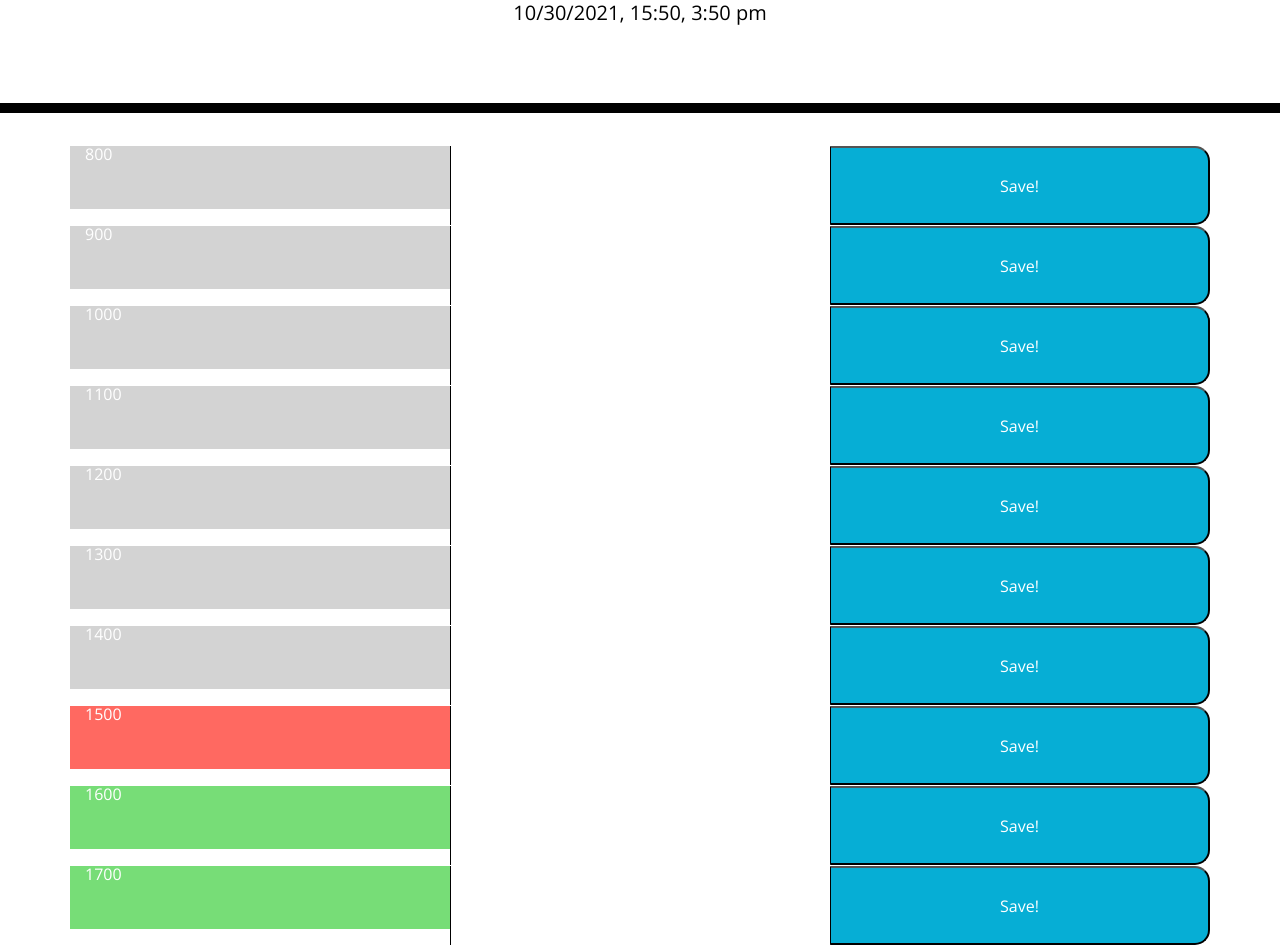
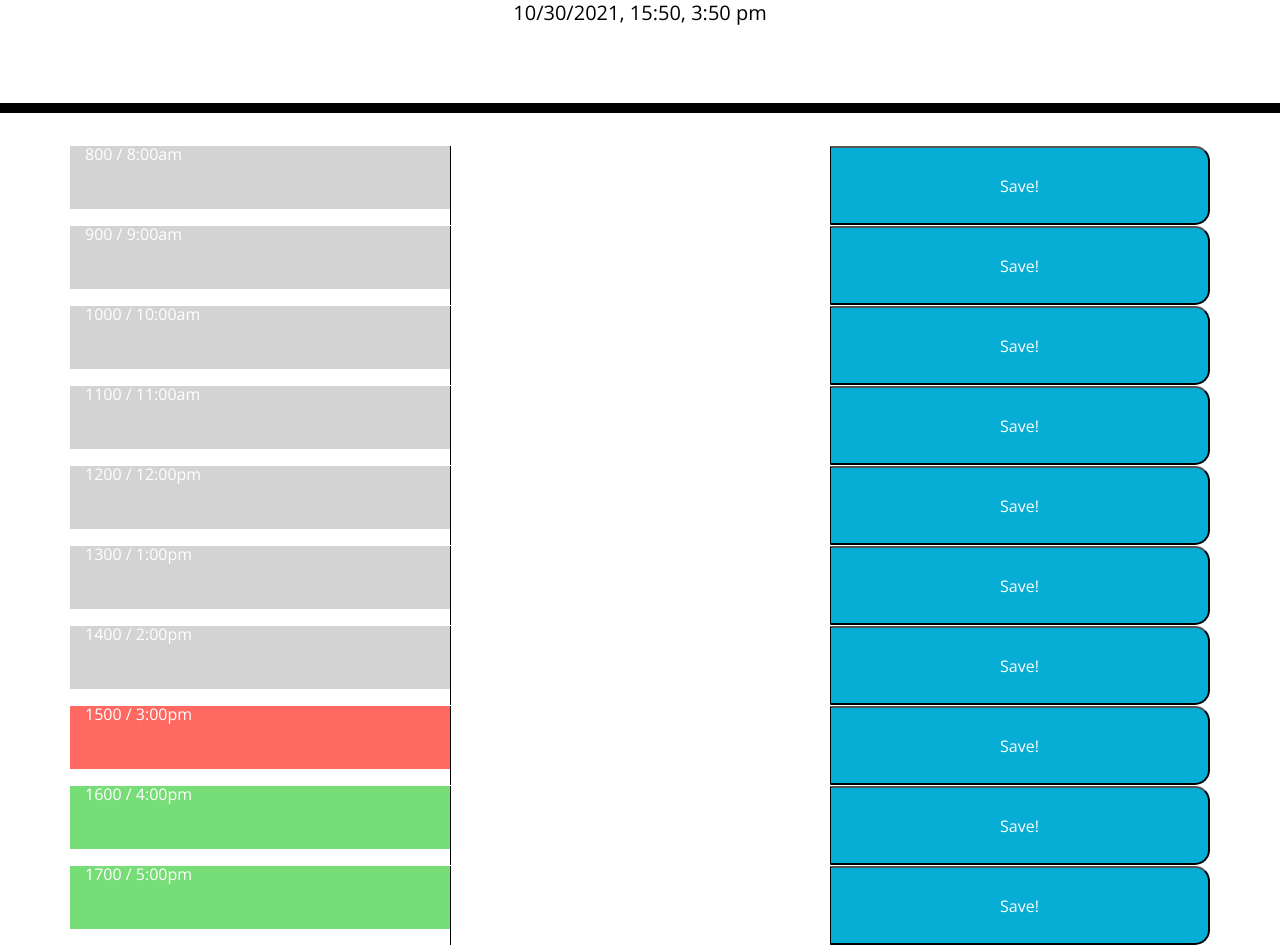
Before and after one commit to LazyLizard95/CalendarProject, a plain HTML site: page index.html in a window 1280 px wide. Shown: the part 191-1136 px from the top of the page. Drawn offline with nearby package versions, Linux system fonts and the light colour scheme.

Commit message:
added am/pm
added am/pm

```diff
--- a/index.html
+++ b/index.html
@@ -31,52 +31,52 @@
     <div class="container">
       <!-- Timeblocks go here -->
       <div class="row" id="time">
-        <p class="timeValue 8 col-4" id="8">800</p>
+        <p class="timeValue 8 col-4" id="8">800 / 8:00am</p>
         <textarea class ="description col-4" id="8"></textarea>
         <button class="saveBtn col-4">Save!</button>
       </div>
       <div class="row" id="time">
-        <p class="timeValue 9 col-4" id="9">900</p>
+        <p class="timeValue 9 col-4" id="9">900 / 9:00am</p>
         <textarea class ="description col-4" id="9"></textarea>
         <button class="saveBtn col-4">Save!</button>
       </div>
       <div class="row" id="time">
-        <p class="timeValue 10 col-4" id="10">1000</p>
+        <p class="timeValue 10 col-4" id="10">1000 / 10:00am</p>
         <textarea class ="description col-4" id="10"></textarea>
         <button class="saveBtn col-4">Save!</button>
       </div>
       <div class="row" id="time">
-        <p class="timeValue 11 col-4" id="11">1100</p>
+        <p class="timeValue 11 col-4" id="11">1100 / 11:00am</p>
         <textarea class ="description col-4" id="11"></textarea>
         <button class="saveBtn col-4">Save!</button>
       </div>
       <div class="row" id="time">
-        <p class="timeValue 12 col-4" id="12">1200</p>
+        <p class="timeValue 12 col-4" id="12">1200 / 12:00pm</p>
         <textarea class ="description col-4" id="12"></textarea>
         <button class="saveBtn col-4">Save!</button>
       </div>
       <div class="row" id="time">
-        <p class="timeValue 13 col-4" id="13">1300</p>
+        <p class="timeValue 13 col-4" id="13">1300 / 1:00pm</p>
         <textarea class ="description col-4" id="13"></textarea>
         <button class="saveBtn col-4">Save!</button>
       </div>
       <div class="row" id="time">
-        <p class="timeValue 14 col-4" id="14">1400</p>
+        <p class="timeValue 14 col-4" id="14">1400 / 2:00pm</p>
         <textarea class ="description col-4" id="14"></textarea>
         <button class="saveBtn col-4">Save!</button>
       </div>
       <div class="row" id="time">
-        <p class="timeValue 15 col-4" id="15">1500</p>
+        <p class="timeValue 15 col-4" id="15">1500 / 3:00pm</p>
         <textarea class ="description col-4" id="15"></textarea>
         <button class="saveBtn col-4">Save!</button>
       </div>
       <div class="row" id="time">
-        <p class="timeValue 16 col-4" id="16">1600</p>
+        <p class="timeValue 16 col-4" id="16">1600 / 4:00pm</p>
         <textarea class ="description col-4" id="16"></textarea>
         <button class="saveBtn col-4">Save!</button>
       </div>
       <div class="row" id="time">
-        <p class="timeValue 17 col-4" id="17">1700</p>
+        <p class="timeValue 17 col-4" id="17">1700 / 5:00pm</p>
         <textarea class ="description col-4" id="17"></textarea>
         <button class="saveBtn col-4">Save!</button>
       </div>
```
